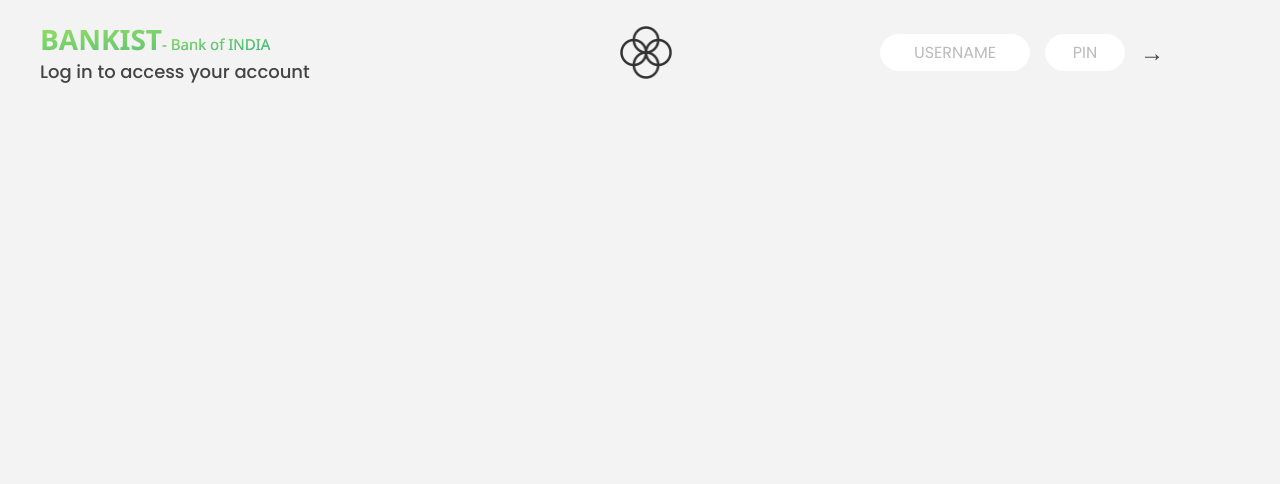
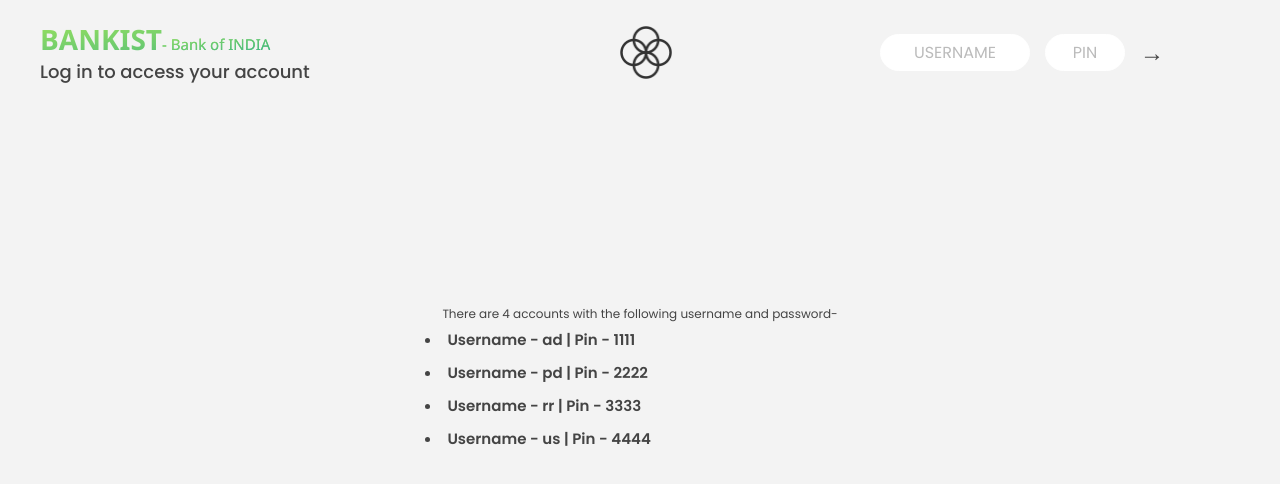
Before and after one commit to aashish-dhiman/Bankist-Bank-Page, a plain HTML site: page index.html in a window 1280 px wide. Drawn offline with Linux system fonts and the light colour scheme.

Commit message:
added the accounts info

```diff
--- a/index.html
+++ b/index.html
@@ -116,6 +116,20 @@
   </main>
 
 
+  <!-- INFORMATION -->
+  <div class="section-info">
+    <div class="info">
+      <p>There are 4 accounts with the following username and password-</p>
+      <ul>
+        <li>Username - ad | Pin - 1111</li>
+        <li>Username - pd | Pin - 2222</li>
+        <li>Username - rr | Pin - 3333</li>
+        <li>Username - us | Pin - 4444</li>
+      </ul>
+    </div>
+  </div>
+
+
   <script src="/script/script.js"></script>
 </body>
 
--- a/script/script.js
+++ b/script/script.js
@@ -47,6 +47,7 @@ const labelTimer = document.querySelector(".timer");
 
 const containerApp = document.querySelector(".app");
 const containerMovements = document.querySelector(".movements");
+const containerInfo = document.querySelector(".section-info");
 
 const btnLogin = document.querySelector(".login__btn");
 const btnTransfer = document.querySelector(".form__btn--transfer");
@@ -83,6 +84,7 @@ btnLogin.addEventListener("click", function (e) {
     else {
         if (currentAccount.pin === Number(inputLoginPin.value)) {
             containerApp.style.display = "grid";
+            containerInfo.style.display = "none";
             labelWelcome.textContent = `Welcome back, ${
                 currentAccount.owner.split(" ")[0]
             }`;
@@ -153,6 +155,7 @@ btnClose.addEventListener("click", function (e) {
         accounts.splice(index, 1);
         // console.log(accounts);
         containerApp.style.display = "none";
+        containerInfo.style.display = "grid";
 
         inputCloseUsername.value = inputClosePin.value = "";
 
--- a/style.css
+++ b/style.css
@@ -322,3 +322,27 @@ h2 {
 .timer {
     font-weight: 600;
 }
+
+/* Information */
+.section-info {
+    display: grid;
+    place-items: center;
+    margin: 20rem auto;
+    width: 100%;
+    transition: all 0.5s;
+    /* display: none; */
+}
+
+.info {
+    padding: 2rem;
+}
+
+.info > p {
+    font-size: 12px;
+}
+
+.info > ul > li {
+    font-size: 15px;
+    font-weight: 700;
+    padding: 5px;
+}
```
